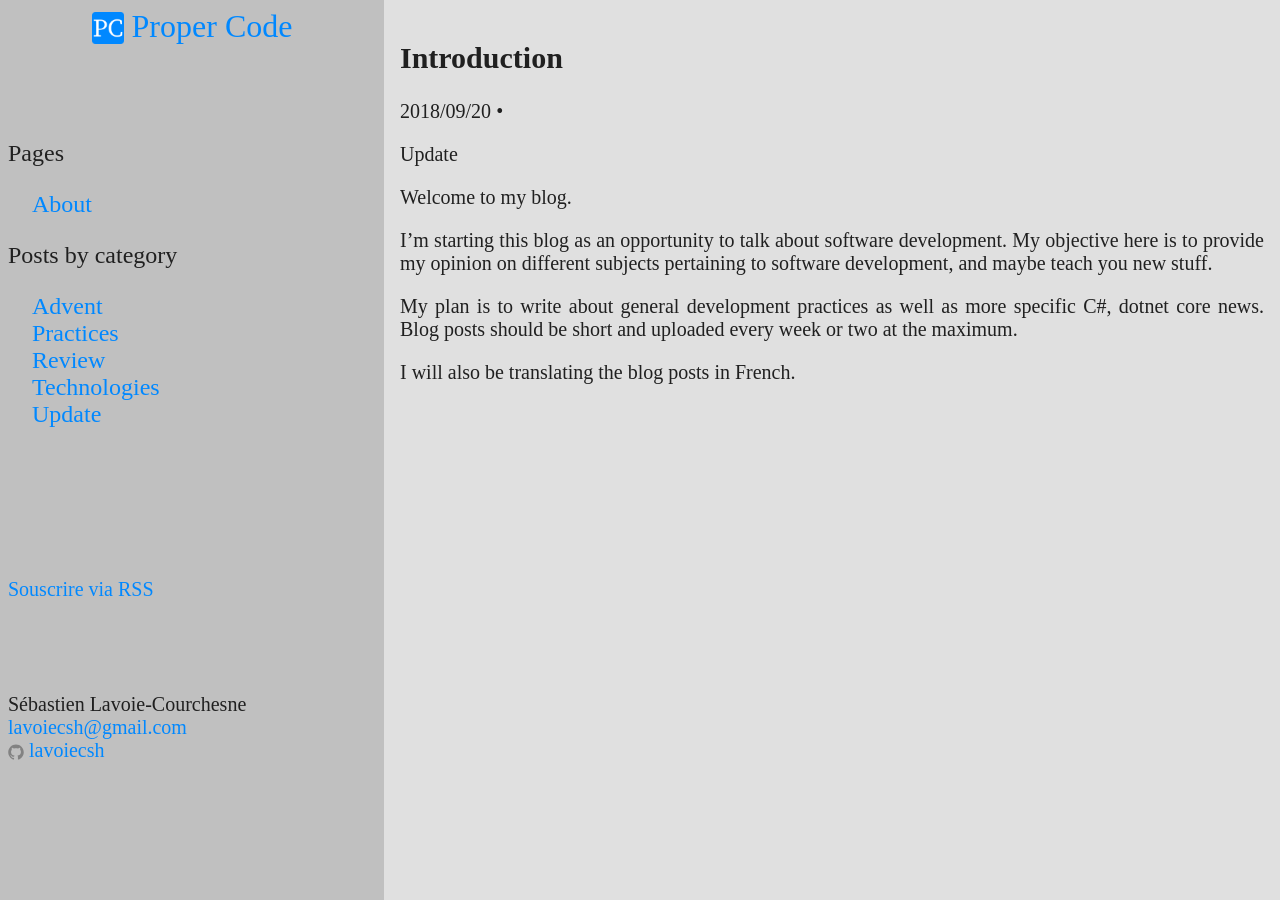
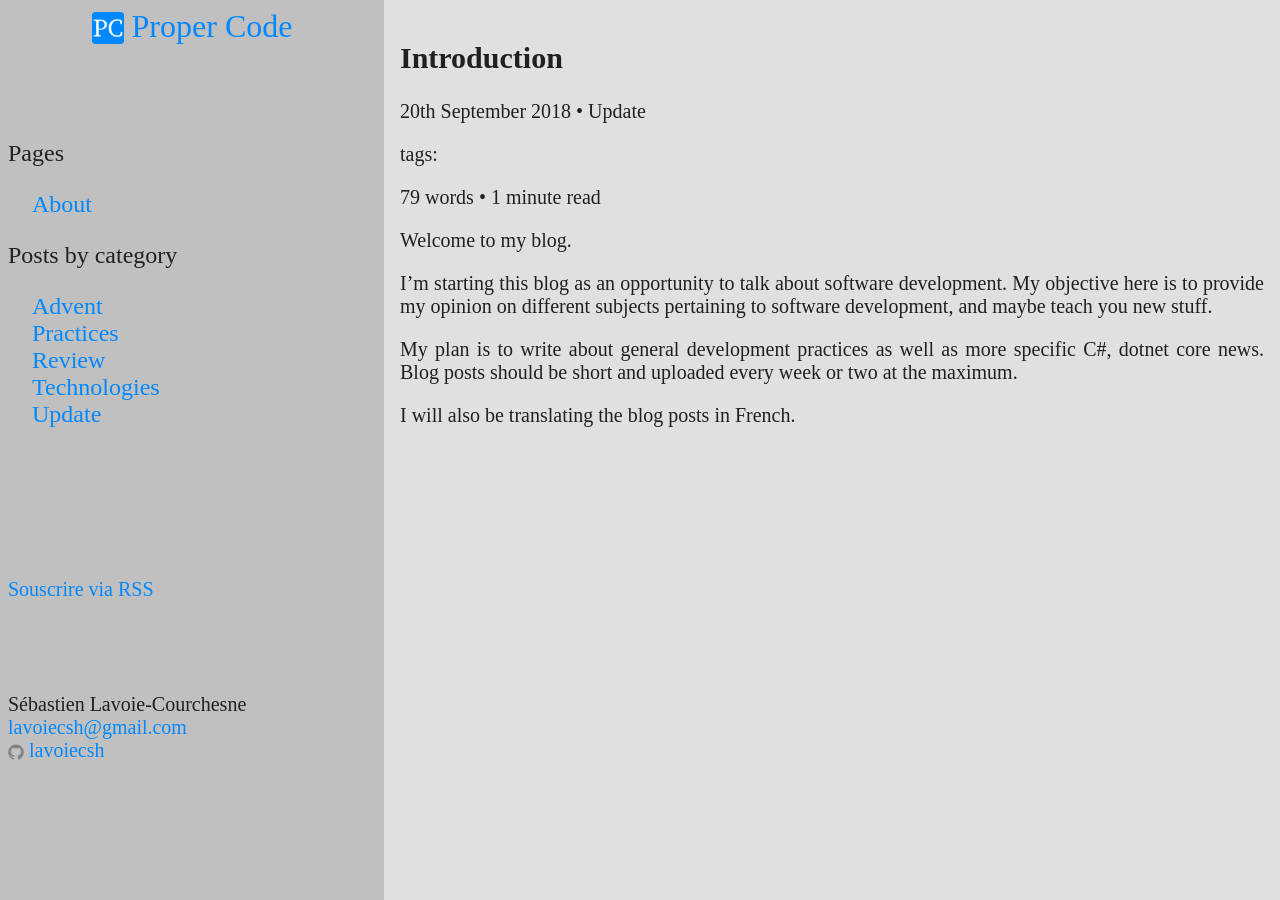
Before and after one commit to lavoiecsh/lavoiecsh.github.io, a Jekyll site: the page built from _posts/2018/2018-09-20-introduction.md, in a window 1280 px wide. Built offline with Jekyll 4.4.1, drawn with Linux system fonts in a browser that asks for light colours.

Commit message:
fixed headers, added reading time

```diff
--- a/_layouts/post.html
+++ b/_layouts/post.html
@@ -5,16 +5,27 @@ layout: default
   <header class="post-header">
     <h1 class="post-title" itemprop="name headline">{{ page.title }}</h1>
     <p class="post-meta">
+    <p class="time-categories">
       <time datetime="{{ page.date | date_to_xmlschema }}" itemprop="datePublished">
-                {{ page.date | date: "%Y/%m/%d" }}
+        {{ page.date | date_to_long_string: "ordinal" }}
       </time>
       •
-            <div class="categories">
+      <span class="categories">
         {{ page.categories }}
-            </div>
-            <div class="tags">
-              {{ page.tags }}
-            </div>
+      </span>
+    </p>
+    <p class="tags">
+      tags: {{ page.tags | sort | join: " " }}
+    </p>
+    <p class="reading-length">
+      <span class="reading-length-words">
+        {{ page.content | number_of_words }} words
+      </span>
+      •
+      <span class="reading-length-time">
+        {{ page.content | number_of_words | divided_by: 200.0 | ceil }} minute read
+      </span>
+    </p>
     {% if page.author %}
     •
     <span itemprop="author" itemscope itemtype="http://schema.org/Person">
```
Lines whose indentation alone changed are shown as unchanged.
